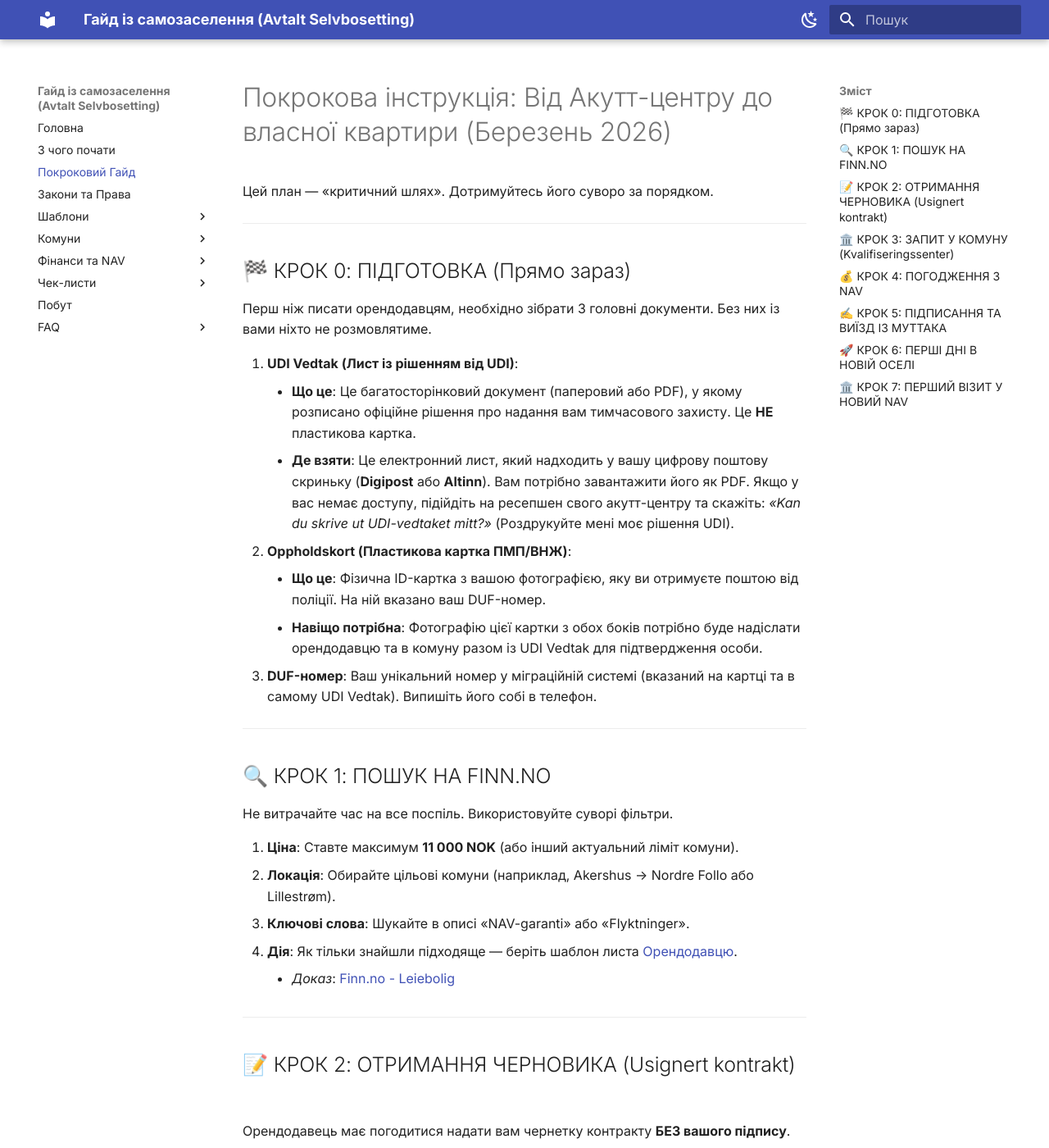
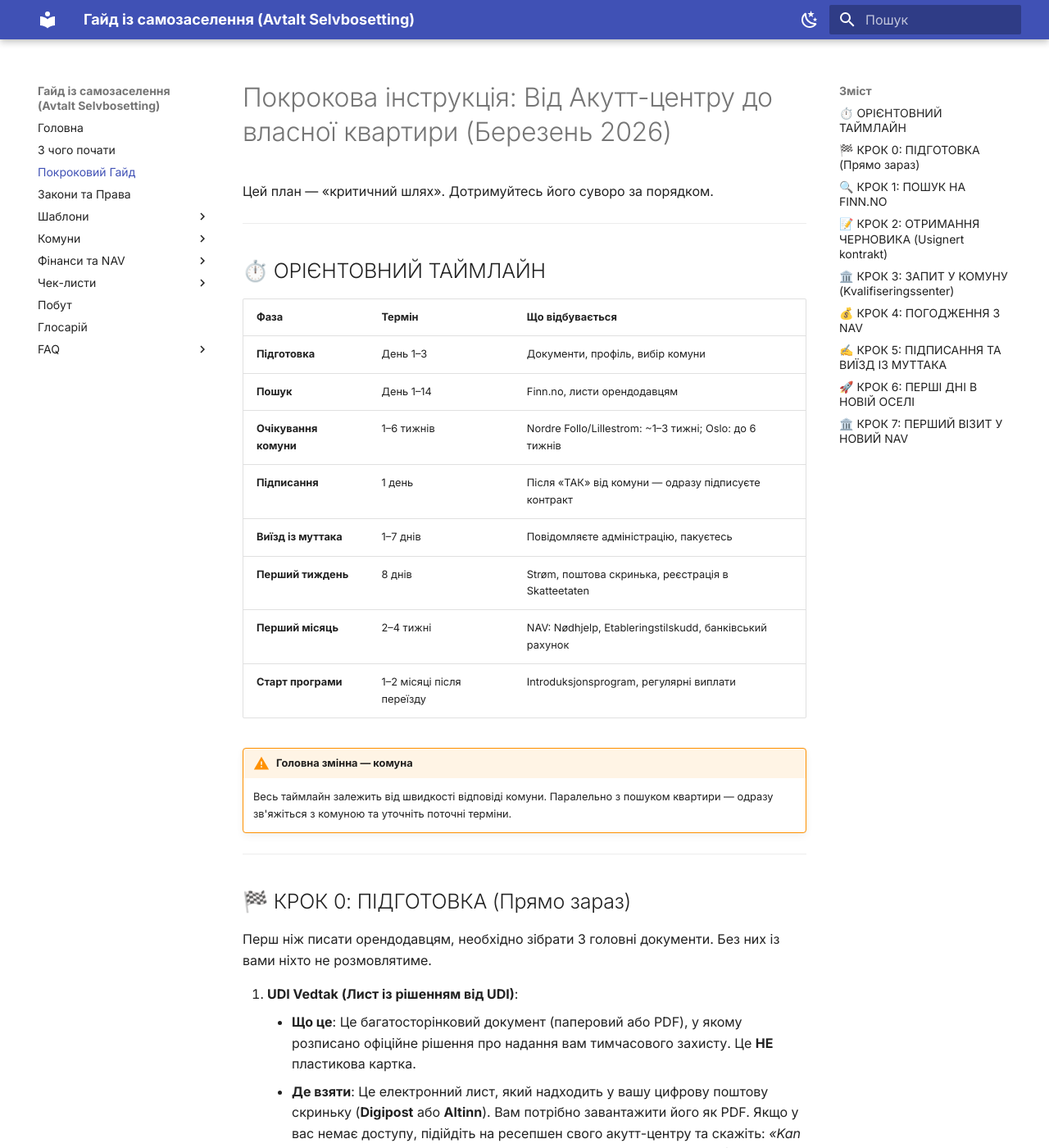
Before and after one commit to murasamadsp/selvbosetting, an MkDocs documentation site: the page built from docs/guide/index.md, in a window 1280 px wide and 1400 px high. Shown: the whole window at 82% size. Built offline with MkDocs 1.6.1 and Material for MkDocs 9.7.7, drawn with Linux system fonts in a browser that asks for light colours.

Commit message:
покращити справочник: таймлайн, глосарій, банк, виправлення
- guide/: додати таймлайн з фазами та термінами
- glossary.md: 40+ норвезьких термінів із поясненнями
- finances/bank-account.md: відкриття рахунку, банки, що робити без рахунку
- templates/profile.md: обобщити шаблон (прибрати прив'язку до звукорежисера)
- checklists/remote-check.md: додати висновок і посилання на наступний крок
- start.md: виправити ліміт ціни (був "11 000 NOK" для всіх)
- mkdocs.yml: виправити порядок чек-листів, додати нові сторінки

Co-Authored-By: Claude Sonnet 4.6 <noreply@anthropic.com>

```diff
--- a/docs/guide/index.md
+++ b/docs/guide/index.md
@@ -1,6 +1,25 @@
 # Покрокова інструкція: Від Акутт-центру до власної квартири (Березень 2026)
 
 Цей план — «критичний шлях». Дотримуйтесь його суворо за порядком.
+
+______________________________________________________________________
+
+## ⏱️ ОРІЄНТОВНИЙ ТАЙМЛАЙН
+
+| Фаза | Термін | Що відбувається |
+| ---- | ------ | --------------- |
+| **Підготовка** | День 1–3 | Документи, профіль, вибір комуни |
+| **Пошук** | День 1–14 | Finn.no, листи орендодавцям |
+| **Очікування комуни** | 1–6 тижнів | Nordre Follo/Lillestrom: ~1–3 тижні; Oslo: до 6 тижнів |
+| **Підписання** | 1 день | Після «ТАК» від комуни — одразу підписуєте контракт |
+| **Виїзд із муттака** | 1–7 днів | Повідомляєте адміністрацію, пакуєтесь |
+| **Перший тиждень** | 8 днів | Strøm, поштова скринька, реєстрація в Skatteetaten |
+| **Перший місяць** | 2–4 тижні | NAV: Nødhjelp, Etableringstilskudd, банківський рахунок |
+| **Старт програми** | 1–2 місяці після переїзду | Introduksjonsprogram, регулярні виплати |
+
+!!! warning "Головна змінна — комуна"
+
+    Весь таймлайн залежить від швидкості відповіді комуни. Паралельно з пошуком квартири — одразу зв'яжіться з комуною та уточніть поточні терміни.
 
 ______________________________________________________________________
 
--- a/mkdocs.yml
+++ b/mkdocs.yml
@@ -45,11 +45,13 @@ nav:
   - Фінанси та NAV:
     - Виплати та Гарантії: finances/payments.md
     - Як саме платять: finances/how-payments-work.md
+    - Банківський рахунок: finances/bank-account.md
   - Чек-листи:
+    - Дистанційна перевірка: checklists/remote-check.md
     - Виїзд із центру: checklists/leaving-mottak.md
-    - Дистанційна перевірка: checklists/remote-check.md
     - Приймання квартири: checklists/move-in.md
   - Побут: daily.md
+  - Глосарій: glossary.md
   - FAQ:
     - Часті питання: faq/index.md
     - Якщо відмовили: faq/if-rejected.md
```
Also changed, not shown: docs/checklists/remote-check.md (+6 -0 lines), docs/finances/bank-account.md (added, +47 -0 lines), docs/glossary.md (added, +86 -0 lines), docs/start.md (+1 -1 lines), docs/templates/profile.md (+17 -11 lines).
